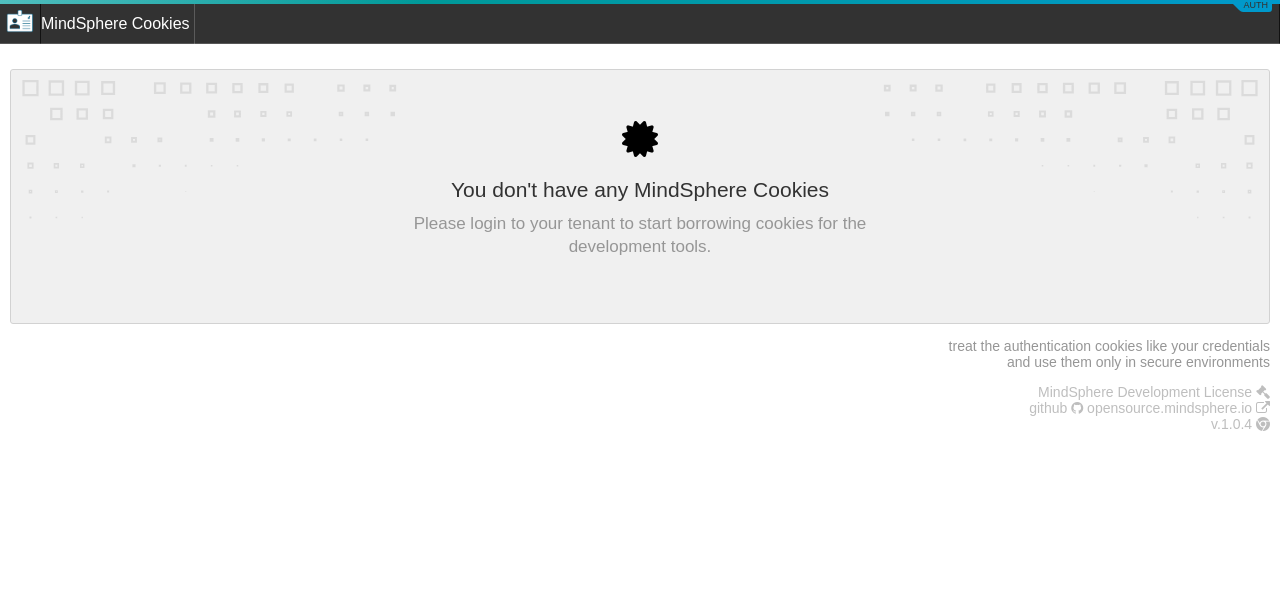
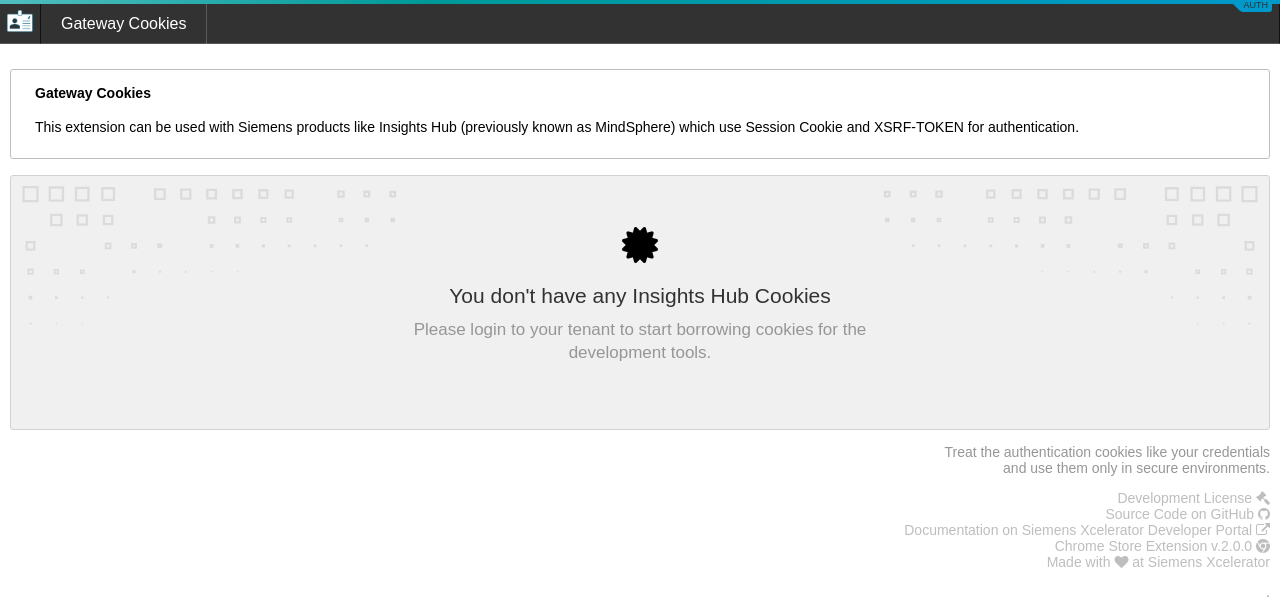
Before and after one commit to mindsphere/mindsphere-auth-helper, a website with bundled scripts: page index.html in a window 1280 px wide. Built offline with nearby package versions, Linux system fonts and the light colour scheme; no server answers.

Commit message:
fix: bugfix, renaming

```diff
--- a/assets/css/styles.css
+++ b/assets/css/styles.css
@@ -1,4 +1,9 @@
 /** @format */
+
+body {
+    min-width: 650px !important;
+    min-height: 600px !important;
+}
 
 #_mdspcontent {
     margin-top: 25px;
@@ -44,3 +49,7 @@
         opacity: 1;
     }
 }
+
+a:hover {
+    color: #00cccc !important
+}
--- a/index.html
+++ b/index.html
@@ -1,6 +1,7 @@
 <!-- @format -->
 
 <html>
+
 <head>
   <meta charset="UTF-8" />
   <link href="vendor/mdsp/mdsp-css.min.css" rel="stylesheet" />
@@ -8,16 +9,11 @@
   <link rel="stylesheet" href="assets/css/styles.css" />
   <link rel="stylesheet" href="vendor/font-awesome-4.7.0/css/font-awesome.min.css" />
   <meta content="width=device-width, initial-scale=1.0" name="viewport" />
-    <title>MindSphere Authorization Helper</title>
+  <title>Siemens Gateway Authorization Helper</title>
 
   <template id="deleteButton">
-      <button
-        data="{{domain}}"
-        class="button button--ghost has-color-forced-black"
-        title="Delete all {{domain}} cookies"
-        style="margin: 0px !important;"
-        delete
-      >
+    <button data="{{domain}}" class="button button--ghost has-color-forced-black" title="Delete all {{domain}} cookies"
+      style="margin: 0px !important;" delete>
       <i class="fa fa-trash-o has-color-contextRed500"> </i> Delete all <b>{{domain}}</b> cookies.
     </button>
   </template>
@@ -25,71 +21,41 @@
   <template id="listItem">
     <li class="list__item">
       <div class="item__content">
-          <div
-            class="content__column content__column--primary has-default-width-20 xs-100 sm-66 md-33 lg-20 xl-20"
-          >
+        <div class="content__column content__column--primary has-default-width-20 xs-100 sm-66 md-33 lg-20 xl-20">
           <p title="HOST" class="item__title">
             {{domain}}
             <a href="https://{{domain}}" title="Reload Application" target="_new">
               <i class="fa fa-external-link has-color-accentBlueDark"></i>
             </a>
           </p>
-            <p
-              data="{{session}}"
-              title="SESSION (Click to Show)"
-              class="item__title has-color-contextBlue600"
-              style="cursor: pointer;"
-            >
+          <p data="{{session}}" title="SESSION (Click to Show)" class="item__title has-color-contextBlue600"
+            style="cursor: pointer;">
             {{sessionShort}}
           </p>
-            <p
-              data="{{xsrftoken}}"
-              title="XSRF-TOKEN (Click to Show)"
-              class="item__title has-color-forced-contextGreen600"
-              style="cursor: pointer;"
-            >
+          <p data="{{xsrftoken}}" title="XSRF-TOKEN (Click to Show)"
+            class="item__title has-color-forced-contextGreen600" style="cursor: pointer;">
             {{xsrftokenShort}}
           </p>
           <div class="item__description">
-              <button
-                data="{{linux}}"
-                row="{{index}}"
-                class="button--primary"
-                title="Copy Environment Variables for Bash to Clipboard"
-              >
+            <button data="{{linux}}" row="{{index}}" class="button--primary"
+              title="Copy Environment Variables for Bash to Clipboard">
               <i class="fa fa-clipboard has-color-forced-accentBlueDark"></i> Bash
             </button>
-              <button
-                data="{{cmd}}"
-                row="{{index}}"
-                class="button--primary"
-                title="Copy Environment Variables for CMD to Clipboard"
-              >
+            <button data="{{cmd}}" row="{{index}}" class="button--primary"
+              title="Copy Environment Variables for CMD to Clipboard">
               <i class="fa fa-clipboard has-color-accentRedDark"></i> CMD
             </button>
 
-              <button
-                data="{{ps}}"
-                row="{{index}}"
-                class="button--primary"
-                title="Copy Environment Variables for PowerShell to Clipboard"
-              >
+            <button data="{{ps}}" row="{{index}}" class="button--primary"
+              title="Copy Environment Variables for PowerShell to Clipboard">
               <i class="fa fa-clipboard has-color-accentYellowDark"></i> PS
             </button>
-              <button
-                data="{{sessionraw}}"
-                row="{{index}}"
-                class="button--primary"
-                title="Copy SESSION Cookie to Clipboard"
-              >
+            <button data="{{sessionraw}}" row="{{index}}" class="button--primary"
+              title="Copy SESSION Cookie to Clipboard">
               <i class="fa fa-clipboard has-color-contextBlue600"> </i> Session
             </button>
-              <button
-                data="{{xsrftokenraw}}"
-                row="{{index}}"
-                class="button--primary"
-                title="Copy XSRF-TOKEN Cookie to Clipboard"
-              >
+            <button data="{{xsrftokenraw}}" row="{{index}}" class="button--primary"
+              title="Copy XSRF-TOKEN Cookie to Clipboard">
               <i class="fa fa-clipboard has-color-contextGreen600"> </i> Xsrf
             </button>
             <br />
@@ -103,20 +69,11 @@
 
 <body>
   <osbar-root id="_mdspbar" ng-version="6.0.6">
-      <mdsp-home-link
-        ><a href="#">
-          <img
-            src="assets/images/authentication-helper.png"
-            style="height: 24px; margin: 6px;"
-          /> </a
-      ></mdsp-home-link>
-      <div
-        data-mdsp-e2e="osbar_dropdownWrapper"
-        class="_mdsp-dropdownWrapper _mdsp-tenantInfo text"
-      >
-        <a data-mdsp-e2e="osbar_dropdownLinkEnabled"
-          ><span class="dropdown-link-enabled">MindSphere Cookies&nbsp;</span></a
-        >
+    <mdsp-home-link><a href="#">
+        <img src="assets/images/authentication-helper.png" style="height: 24px; margin: 6px;" /> </a></mdsp-home-link>
+    <div data-mdsp-e2e="osbar_dropdownWrapper" class="_mdsp-dropdownWrapper _mdsp-tenantInfo text">
+      <a data-mdsp-e2e="osbar_dropdownLinkEnabled"><span class="dropdown-link-enabled"
+          style="padding-left: 20px; padding-right: 20px">Gateway Cookies</span></a>
     </div>
 
     <div id="_mdsp-filler"></div>
@@ -129,24 +86,32 @@
     </mdsp-operator-type>
   </osbar-root>
 
-    <div
-      class="mdsp mdsp-defaults"
-      id="_mdspcontent"
-      style="
+  <div class="mdsp mdsp-defaults" id="_mdspcontent" style="
         min-width: 500px;
         min-height: 500px;
         margin-left: 10px;
         margin-right: 10px;
         text-align: left;
-      "
-    >
+      ">
+
+    <div class="container">
+      <div class="container__title">
+        <div class="title__content">
+          Gateway Cookies
+        </div>
+      </div>
+      <div class="container__content">
+        <p>This extension can be used with Siemens products like Insights Hub (previously known as MindSphere) which use
+          Session Cookie and XSRF-TOKEN for authentication. </p>
+      </div>
+    </div>
     <div class="emptyState">
       <div class="emptyState__visual">
         <i class="fa fa-certificate fa-2x"></i>
       </div>
 
       <h2 class="emptyState__title">
-          You don't have any MindSphere Cookies
+        You don't have any Insights Hub Cookies
       </h2>
       <div class="emptyState__description">
         Please login to your tenant to start borrowing cookies for the development tools.
@@ -156,52 +121,38 @@
       <ul class="list__list" id="cookieList"></ul>
     </div>
     <div id="logoutDiv"></div>
-      <div
-        class="has-color-forced-gray400"
-        style="margin-top: 5px; font-size: 14px; text-align: right;"
-      >
+    <div class="has-color-forced-gray400" style="margin-top: 5px; font-size: 14px; text-align: right;">
       <p>
-          treat the authentication cookies like your credentials<br />and use them only in secure
-          environments
+        Treat the authentication cookies like your credentials<br />and use them only in secure
+        environments.
       </p>
-        <a
-          class="has-color-forced-gray250"
-          style="text-decoration: none;"
-          title="License"
-          href="https://opensource.mindsphere.io/docs/mindsphere-auth-helper/LICENSE.html"
-          target="_new"
-        >
-          MindSphere Development License <i class="fa fa-legal"></i
-        ></a>
+      <a class="has-color-forced-gray250" style="text-decoration: none;" title="License"
+        href="https://github.com/mindsphere/mindsphere-auth-helper/blob/master/LICENSE.md" target="_new">
+        Development License <i class="fa fa-legal"></i></a>
       <br />
-        <a
-          class="has-color-forced-gray250"
-          style="text-decoration: none;"
-          title="Source Code"
-          href="https://github.com/mindsphere/mindsphere-auth-helper/"
-          target="_new"
-          >github <i class="fa fa-github"></i
-        ></a>
-        <a
-          class="has-color-forced-gray250"
-          style="text-decoration: none;"
-          title="Documentation"
-          href="https://opensource.mindsphere.io/docs/mindsphere-auth-helper/index.html"
-          target="_new"
-          >opensource.mindsphere.io <i class="fa fa-external-link"></i
-        ></a>
+      <a class="has-color-forced-gray250" style="text-decoration: none;" title="Source Code"
+        href="https://github.com/mindsphere/mindsphere-auth-helper/" target="_new">Source Code on GitHub <i
+          class="fa fa-github"></i></a>
       <br />
-        <a
-          class="has-color-forced-gray250"
-          style="text-decoration: none;"
-          title="chrome web store"
+      <a class="has-color-forced-gray250" style="text-decoration: none;" title="Documentation"
+        href="https://developer.siemens.com/industrial-iot-open-source/mindsphere-auth-helper/index.html"
+        target="_new">Documentation on Siemens Xcelerator Developer Portal <i class="fa fa-external-link"></i></a>
+      <br />
+      <a class="has-color-forced-gray250" style="text-decoration: none;" title="chrome web store"
         href="https://chrome.google.com/webstore/detail/mindsphere-authentication/licndiiilobojikmhmmcgdbpmnmdeoee"
-          target="_new"
-          >v.1.0.4 <i class="fa fa-chrome"></i
-        ></a>
+        target="_new">Chrome Store Extension v.2.0.0 <i class="fa fa-chrome"></i></a>
+      <br />
+      <a class="has-color-forced-gray250" style="text-decoration: none;" title="Siemens Xcelerator"
+        href="https://xcelerator.siemens.com" target="_new">Made with <i class="fa fa-heart"></i> at Siemens
+        Xcelerator</a>
+
+      <p>
+        .
+      </p>
     </div>
   </div>
 
   <script type="module" src="./scripts.js" type="text/javascript"></script>
 </body>
+
 </html>
```
Also changed, not shown: package.json (+5 -3 lines), README.md. Lines whose indentation alone changed are shown as unchanged.
